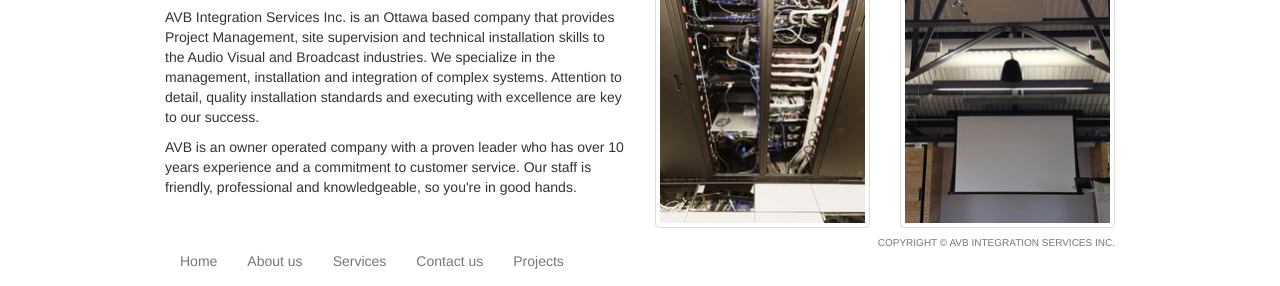
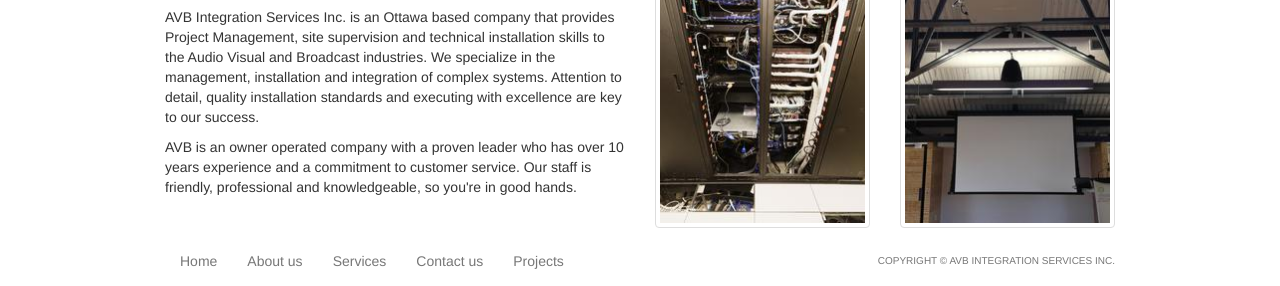
Before and after one commit to niksigouin/MyAVB, a plain HTML site: page index.html in a window 1280 px wide. Shown: the part 574-860 px from the top of the page. Drawn offline with nearby package versions, Linux system fonts and the light colour scheme.

Commit message:
Fixed height for copyright claim

```diff
--- a/index.html
+++ b/index.html
@@ -71,7 +71,7 @@
           <li><a href="contact-us.html">Contact us</a></li>
           <li><a href="projects.html">Projects</a></li>
         </ul>
-        <div class="navbar-header navbar-right text-muted" style="font-size: 10px;">
+        <div class="navbar-right text-muted navbar-brand" style="font-size: 10px;">
           <span>COPYRIGHT © AVB INTEGRATION SERVICES INC.</span>
         </div>
         <!-- <ul class="navbar-right navbar-nav nav text-muted" style="font-size: 10px;">
```
